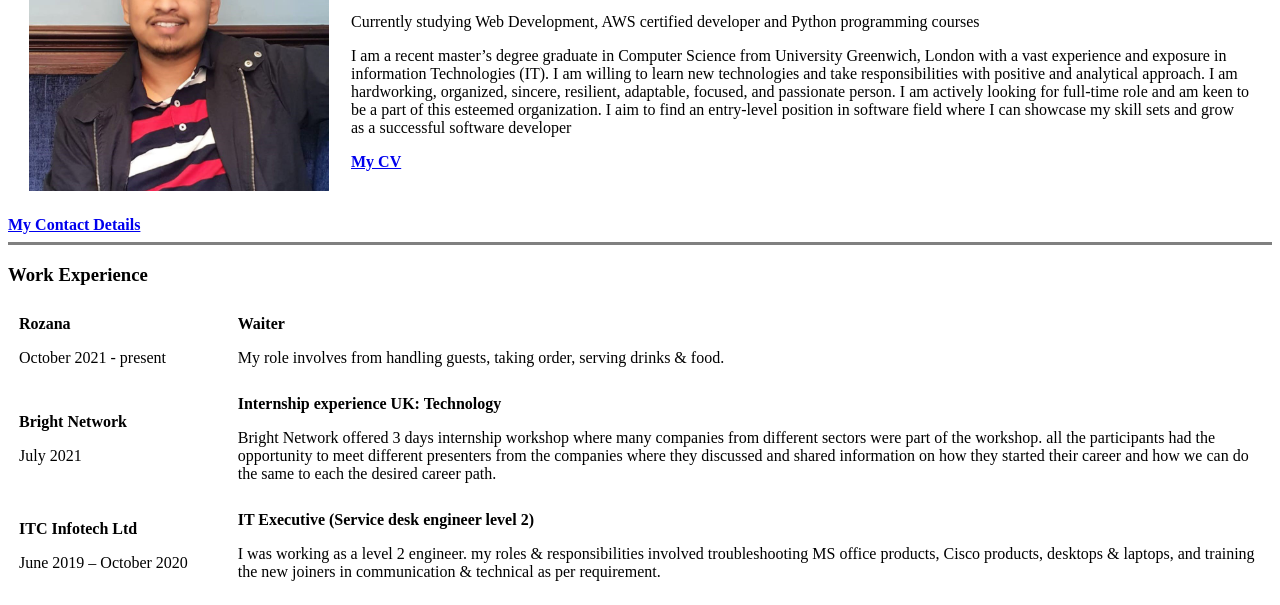
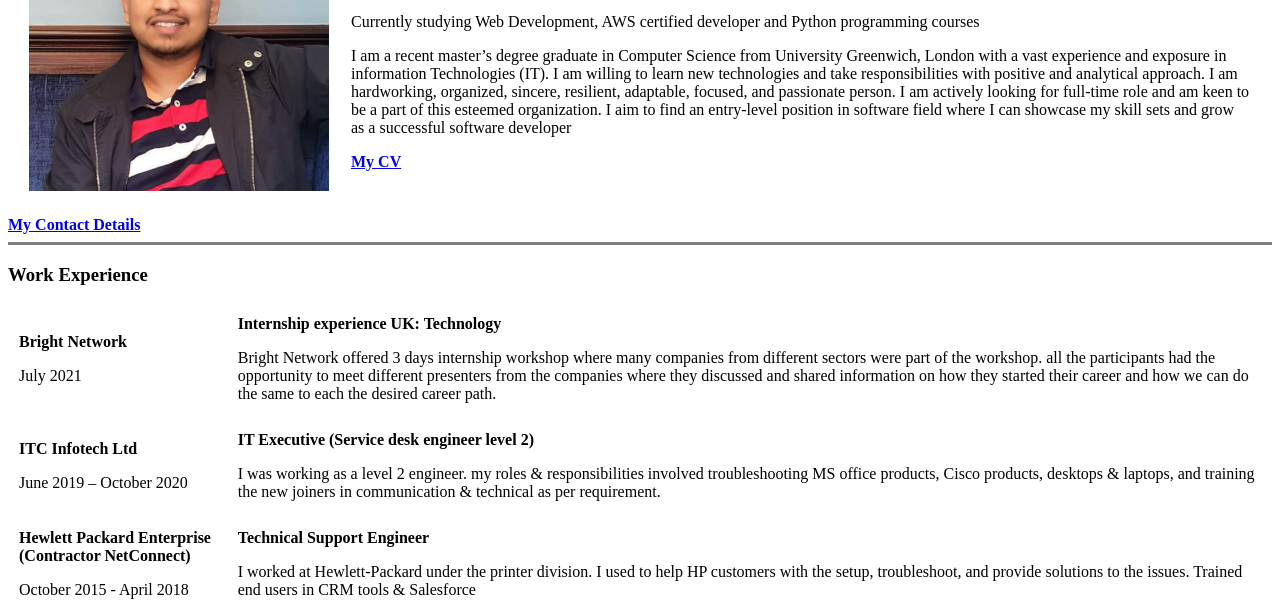
Before and after one commit to SureshLalP/My-CV, a plain HTML site: page index.html in a window 1280 px wide. Shown: the part 138-743 px from the top of the page. Drawn offline with Linux system fonts and the light colour scheme.

Commit message:
Update index.html

```diff
--- a/index.html
+++ b/index.html
@@ -27,16 +27,6 @@
   <h3>Work Experience</h3>
   <table cellspacing="10">
     <tbody>
-      <tr>
-        <td>
-          <strong>Rozana</strong>
-          <p>October 2021 - present</p>
-        </td>
-        <td>
-          <strong>Waiter</strong>
-          <p>My role involves from handling guests, taking order, serving drinks & food. </p>
-        </td>
-      </tr>
       <tr>
         <td>
           <strong>Bright Network</strong>
```
